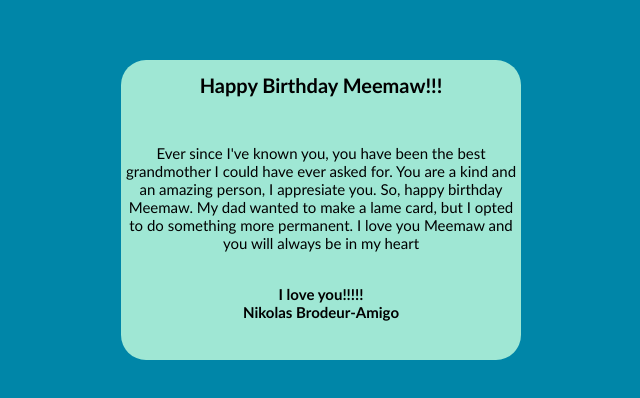
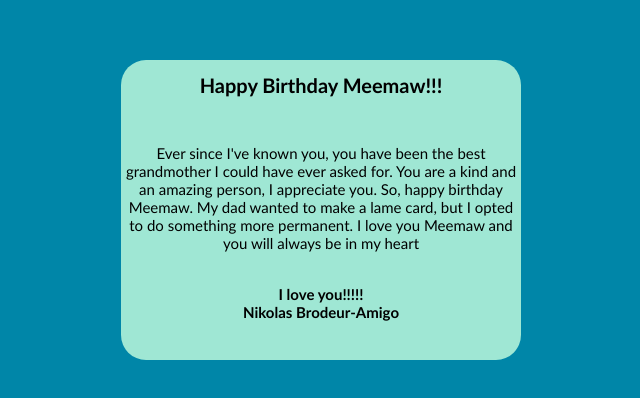
Before and after one commit to Nikolas-Brodeur-Amigo/birthday, a plain HTML site: page index.html in a window 1280 px wide. Shown: the part 160-558 px from the top of the page, 337-977 px from the left. Drawn offline with Linux system fonts and the light colour scheme.

Commit message:
Update index.html

```diff
--- a/index.html
+++ b/index.html
@@ -49,17 +49,18 @@ height: 100px;
         background-color: #b5edc2;
         border-radius: 25px;
       }
+
+
     </style>
 </head>
 <body>
     <div class="message">
         <h1>Happy Birthday Meemaw!!!</h1><br>
-        <p>Ever since I've known you, you have been the best grandmother I could have ever asked for. You are a kind and an amazing person, I appresiate you. So, happy birthday Meemaw. My dad wanted to make a lame card, but I opted to do something more permanent. I love you Meemaw
+        <p>Ever since I've known you, you have been the best grandmother I could have ever asked for. You are a kind and an amazing person, I appreciate you. So, happy birthday Meemaw. My dad wanted to make a lame card, but I opted to do something more permanent. I love you Meemaw
             and you will always be in my heart <br><br>
         </p>
 
         <p><strong>I love you!!!!! <br>Nikolas Brodeur-Amigo</strong></p>
-
     </div>
 </body>
 </html>
```
